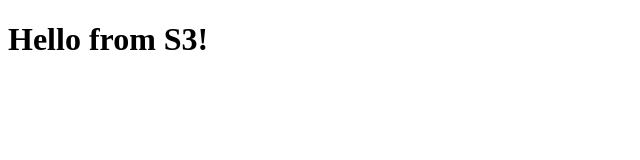
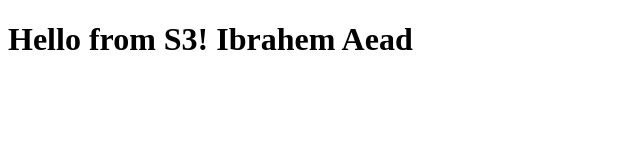
Before and after one commit to avee445/static-website-s3, a plain HTML site: page index.html in a window 1280 px wide. Shown: the whole page, without its empty margins (0-640 px from the left). Drawn offline with Linux system fonts and the light colour scheme.

Commit message:
Update index.html to deploy new content

```diff
--- a/index.html
+++ b/index.html
@@ -1,9 +1,9 @@
 <!DOCTYPE html>
 <html>
   <head>
-    <title>My Static Website Ibrahem Aead</title>
+    <title>My Static Website </title>
   </head>
   <body>
-    <h1>Hello from S3!</h1>
+    <h1>Hello from S3! Ibrahem Aead </h1>
   </body>
 </html>
```
